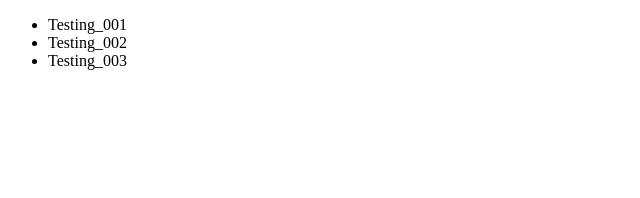
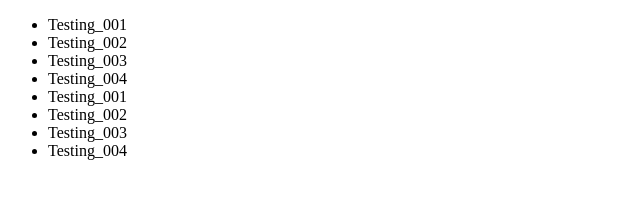
Before and after one commit to AntoinetteS/newGitTest, a plain HTML site: page index.html in a window 1280 px wide. Shown: the whole page, without its empty margins (0-640 px from the left). Drawn offline with Linux system fonts and the light colour scheme.

Commit message:
testing001

```diff
--- a/index.html
+++ b/index.html
@@ -8,6 +8,11 @@
 		<li>Testing_001</li>
 		<li>Testing_002</li>
 		<li>Testing_003</li>
+		<li>Testing_004</li>
+		<li>Testing_001</li>
+		<li>Testing_002</li>
+		<li>Testing_003</li>
+		<li>Testing_004</li>
 	</ul>
 
 </body>
```
